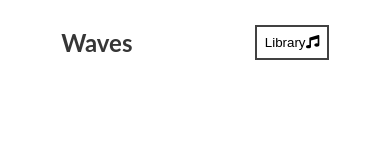
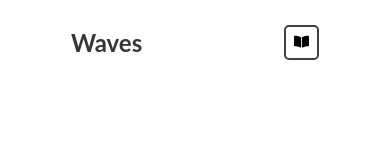
Before and after one commit to shallihan/react-music-player, a React (Create React App) app: page / in a window 390 px wide. Shown: the top 160 px of the page. Built offline with nearby package versions, Linux system fonts and the light colour scheme; the HTML template or start-up script is replaced by a standard one.

Commit message:
library styling improvements

```diff
--- a/src/App.js
+++ b/src/App.js
@@ -42,7 +42,7 @@ function App() {
   };
 
   return (
-    <div className="App">
+    <div className={`App ${libraryStatus ? 'library-active' : ''}`}>
       <Navigation
       libraryStatus={libraryStatus}
       setLibraryStatus={setLibraryStatus}/>
--- a/src/components/Navigation.js
+++ b/src/components/Navigation.js
@@ -1,14 +1,13 @@
 import React from 'react';
 import { FontAwesomeIcon } from '@fortawesome/react-fontawesome';
-import { faMusic } from '@fortawesome/free-solid-svg-icons';
+import { faMusic, faBookOpen } from '@fortawesome/free-solid-svg-icons';
 
 const Navigation = ({ libraryStatus, setLibraryStatus }) => {
     return (
         <nav>
             <h1>Waves</h1>
             <button onClick={() => setLibraryStatus(!libraryStatus)}>
-                Library
-                <FontAwesomeIcon icon={faMusic} />
+                <p>{libraryStatus ? <FontAwesomeIcon icon={faMusic} />:<FontAwesomeIcon icon={faBookOpen} />}</p>
             </button>
         </nav>
     )
--- a/src/styles/App.scss
+++ b/src/styles/App.scss
@@ -21,3 +21,11 @@ h3, h4 {
     font-weight: 400;
     color: rgb(100, 100, 100);
 }
+
+.App {
+    transition: all 0.5s ease;
+}
+
+.library-active {
+    margin-left: 30%;
+}
--- a/src/styles/_library.scss
+++ b/src/styles/_library.scss
@@ -2,9 +2,10 @@
     position: fixed;
     top: 0;
     left: 0;
-    width: 20rem;
+    width: 30rem;
     height: 100%;
     box-shadow: 2px 2px 50px rgb(204, 204, 204);
+    background: white;
     overflow: scroll;
     transform: translate(-100%);
     transition: all 0.5s ease;
@@ -16,9 +17,9 @@
 
 .library-song {
     display: flex;
-    align-items: center;
-    padding: 1rem 2rem;
+    padding: 1rem 2rem 1rem 2rem;
     cursor: pointer;
+    transition: all 0.75s ease-out;
     img {
         width: 30%;
     }
@@ -37,24 +38,16 @@
     }
 }
 
-* {
-    scrollbar-width: thin;
-    scrollbar-color: rgba(155, 155, 155, 0.5) transparent;
-}
+/* Hide scrollbar for Chrome, Safari and Opera */
+::-webkit-scrollbar {
+    display: none;
+  }
 
- *::-webkit-scrollbar {
-     width: 5px;
- }
-
-*::-webkit-scrollbar-track {
-    background: transparent;
-}
-
-*::-webkit-scrollbar-track {
-    background-color: rgba(155, 155, 155, 0.5);
-    border-radius: 20px;
-    border: transparent;
-}
+  /* Hide scrollbar for IE, Edge and Firefox */
+  .library-song {
+    -ms-overflow-style: none;  /* IE and Edge */
+    scrollbar-width: none;  /* Firefox */
+  }
 
 .selected {
     background: rgb(222, 222, 255);
@@ -64,3 +57,9 @@
     transform: translateX(0%);
     opacity: 1;
 }
+
+@media screen and (max-width: 768px) {
+    .library {
+        width: 100%;
+    }
+}
--- a/src/styles/_navigation.scss
+++ b/src/styles/_navigation.scss
@@ -4,8 +4,10 @@ nav {
     align-items: center;
     display: flex;
     button {
+        display: flex;
+        flex-direction: row;
         background: transparent;
-        border: none;
+        border-radius: 5px;
         cursor: pointer;
         border: 2px solid rgb(65,65, 65);
         padding: 0.5rem;
@@ -16,3 +18,11 @@ nav {
         }
     }
 }
+
+@media screen and (max-width: 768px) {
+    nav {
+        button {
+            z-index: 10;
+        }
+    }
+}
--- a/src/styles/_player.scss
+++ b/src/styles/_player.scss
@@ -62,3 +62,12 @@
     height: 16px;
     width: 16px;
   }
+
+  @media screen and (max-width: 768px) {
+    .time-control {
+      width: 90%;
+    }
+    .play-control {
+      width: 60%;
+    }
+  }
--- a/src/styles/_song.scss
+++ b/src/styles/_song.scss
@@ -15,3 +15,11 @@
         font-size: 1rem;
     }
 }
+
+@media screen and (max-width: 768px) {
+    .song-container {
+        img {
+            width: 60%;
+        }
+    }
+}
```
